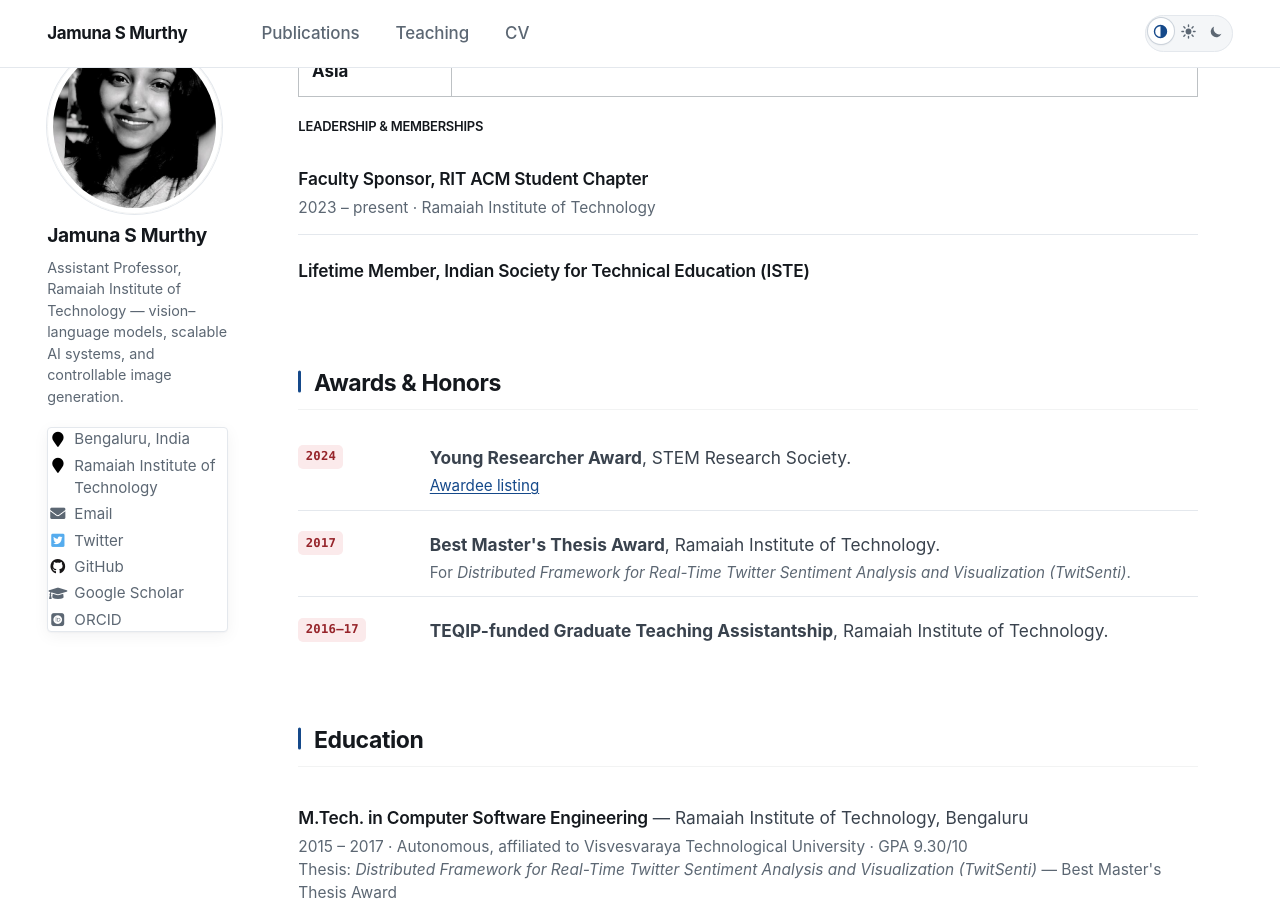
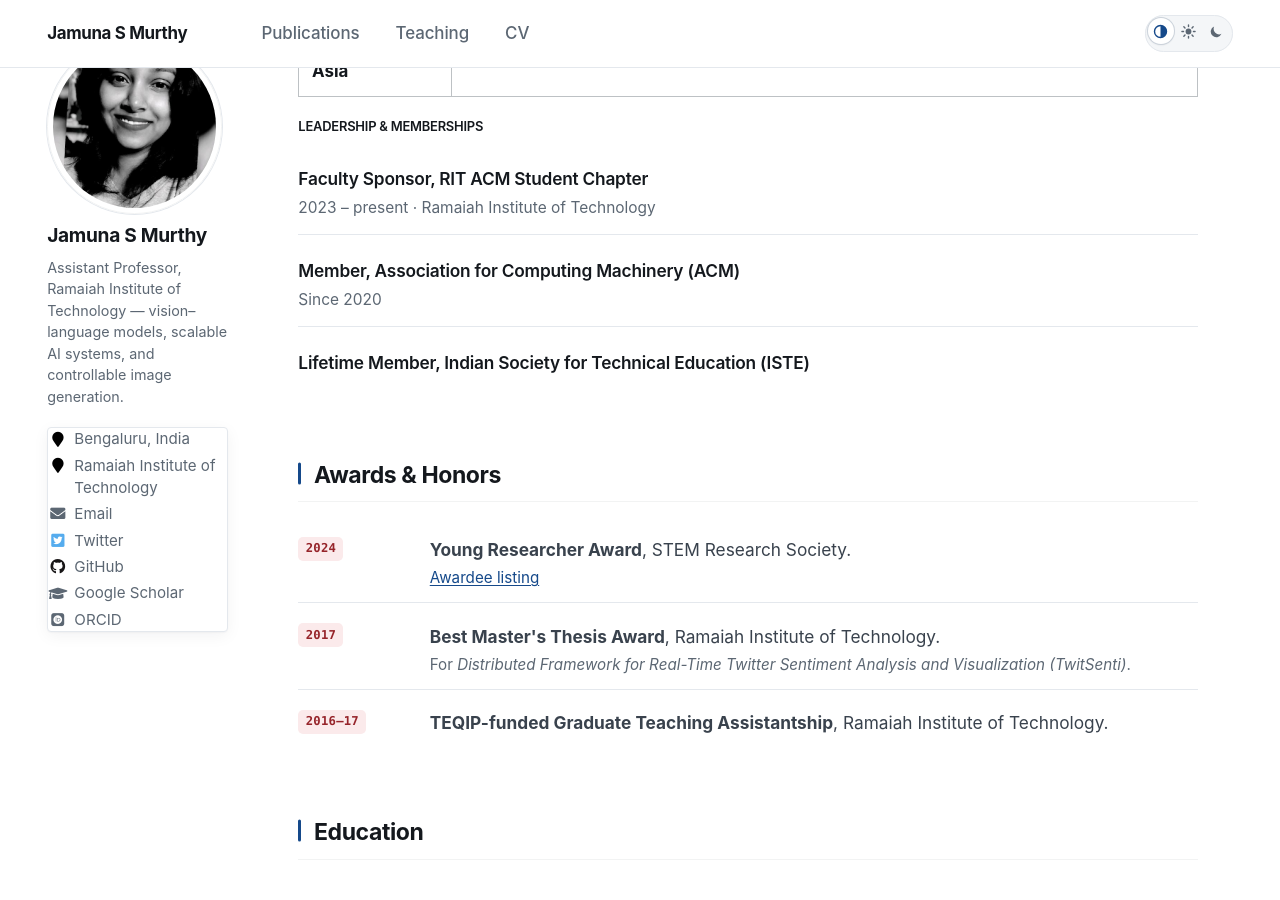
Before and after one commit to JamunaSMurthy/JamunaSMurthy.github.io, a Jekyll site: the page built from _pages/about.md, in a window 1280 px wide and 900 px high, scrolled down 6272 px. Built offline with Jekyll 4.4.1, drawn with Linux system fonts in a browser that asks for light colours; some web fonts are replaced.

Commit message:
Add ACM membership since 2020
Co-Authored-By: Claude Opus 5.5 <noreply@anthropic.com>

```diff
--- a/_pages/about.md
+++ b/_pages/about.md
@@ -376,6 +376,10 @@ I received my M.Tech. from Ramaiah Institute of Technology, where my thesis won
     <span class="ak-pubs__meta">2023 – present · Ramaiah Institute of Technology</span>
   </li>
   <li>
+    <span class="ak-pubs__title">Member, Association for Computing Machinery (ACM)</span>
+    <span class="ak-pubs__meta">Since 2020</span>
+  </li>
+  <li>
     <span class="ak-pubs__title">Lifetime Member, Indian Society for Technical Education (ISTE)</span>
   </li>
 </ul>
```
Also changed, not shown: _pages/cv.md (+4 -0 lines).
